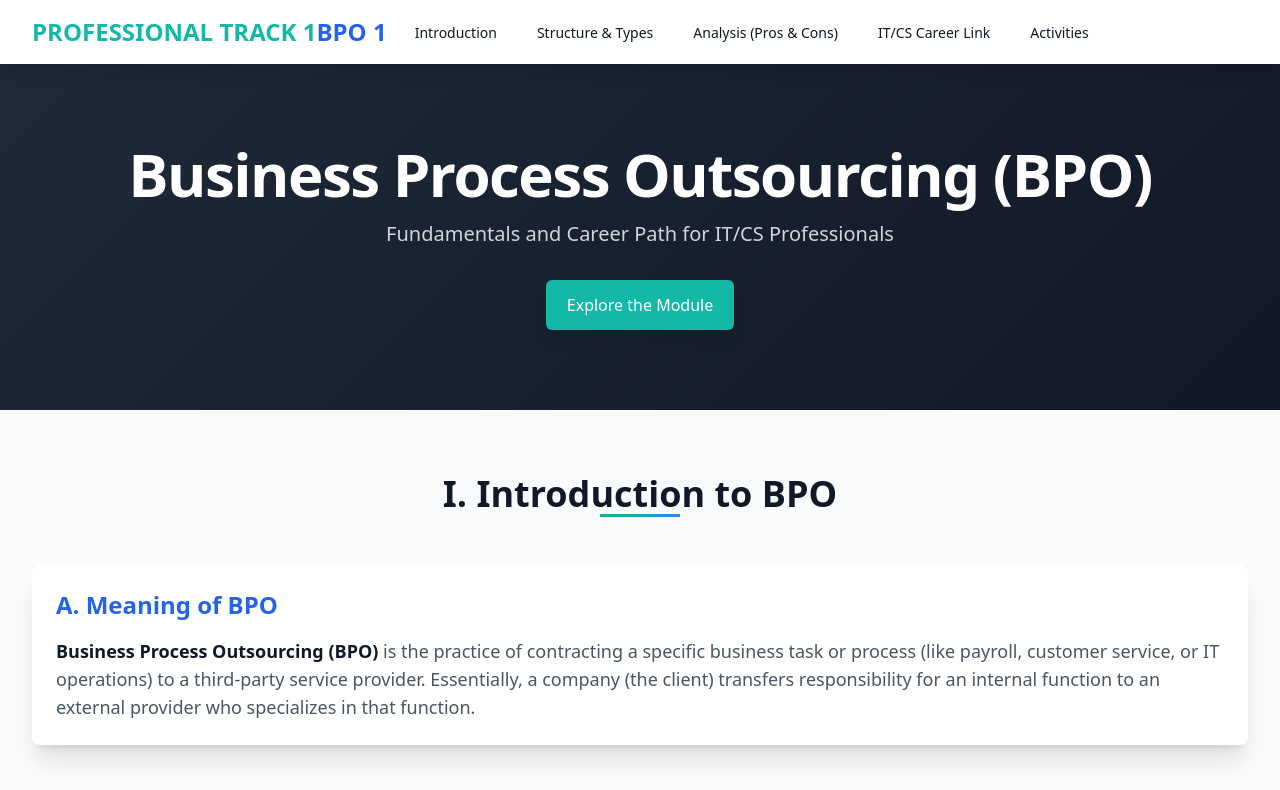
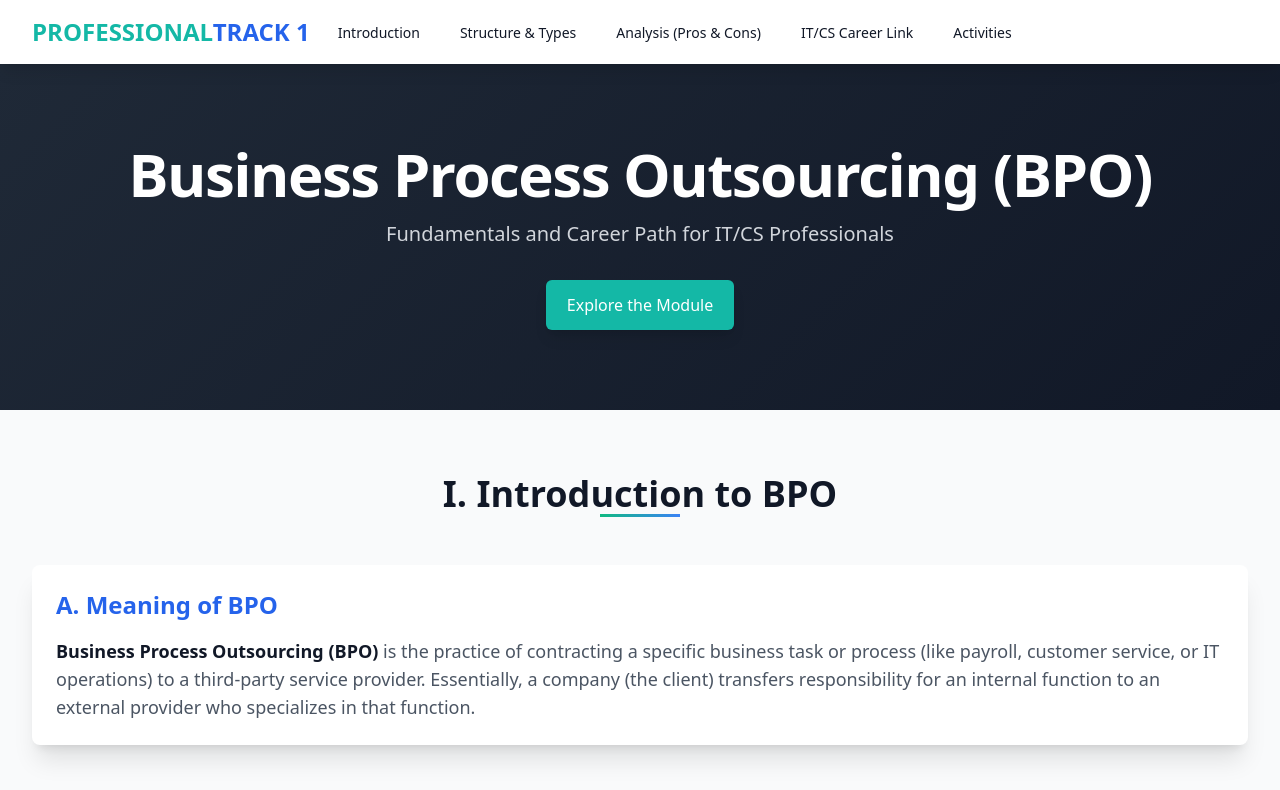
Before and after one commit to Jny-jyn21/PT101, a plain HTML site: page index.html in a window 1280 px wide. Shown: the top 790 px of the page. Drawn offline with nearby package versions, Linux system fonts and the light colour scheme.

Commit message:
CHANGE TITLE

```diff
--- a/index.html
+++ b/index.html
@@ -28,7 +28,7 @@
             <div class="flex justify-between h-16">
                 <div class="flex">
                     <div class="flex-shrink-0 flex items-center">
-                        <span class="text-2xl font-bold text-teal-500">PROFESSIONAL TRACK 1<span class="text-blue-600">BPO 1</span></span>
+                        <span class="text-2xl font-bold text-teal-500">PROFESSIONAL<span class="text-blue-600">TRACK 1</span></span>
                     </div>
                     <div class="hidden sm:ml-6 sm:flex sm:space-x-8">
                         <a href="#introduction" class="text-gray-900 inline-flex items-center px-1 pt-1 border-b-2 border-transparent hover:border-teal-500 text-sm font-medium">Introduction</a>
```
